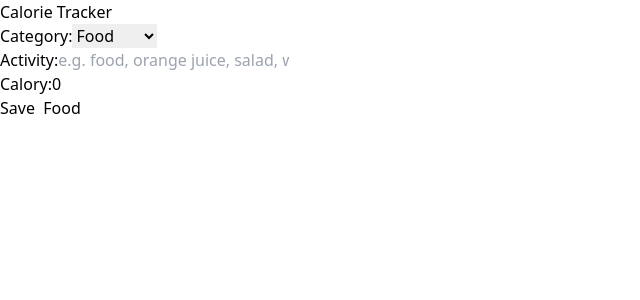
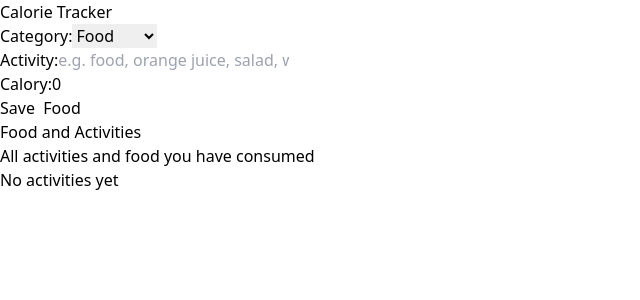
Before and after one commit to FernandoInfanzon/calories_tracker, a React (Vite) app: page / in a window 1280 px wide. Shown: the top 300 px of the page, without its empty margins (0-640 px from the left). Built offline with nearby package versions, Linux system fonts and the light colour scheme.

Commit message:
Render activities

```diff
--- a/src/App.tsx
+++ b/src/App.tsx
@@ -1,6 +1,7 @@
 import { useReducer } from 'react'
 import Form from './components/Form'
 import {activityReducer, initialState} from './reducers/activity-reducer'
+import ActivityList from './components/ActivityList';
 
 function App() {
   const [state, dispatch] = useReducer(activityReducer, initialState)
@@ -17,6 +18,9 @@
           <Form dispatch={dispatch} />
         </div>
       </section>
+      <section className='p-10 mx-auto max-w-4xl'>
+        <ActivityList activities={state.activities}/>
+      </section>
     </>
   )
 }
--- /dev/null
+++ b/src/components/ActivityList.tsx
@@ -0,0 +1,39 @@
+import {Activity} from "../types";
+
+type ActivityListProps = {
+    activities: Activity[]
+}
+
+export default function ActivityList({activities}:ActivityListProps)  {
+  return (
+    <>
+        <h2 className="text-4xl font-bold text-slate-600 text-center">Food and Activities</h2>
+        <p className="text-center text-slate-500">
+            All activities and food you have consumed
+        </p>
+        {
+            activities.length === 0 && <p className="text-center text-slate-500">No activities yet</p>
+        }
+        {
+            activities.map( (activity) => (
+                <div key={activity.id} className="px-5 py-10 bg-white mt-5 flex justify-between">
+                    <div className="space-y-2 relative">
+                        <p>
+                            {activity.category}
+                        </p>
+                        <p className="text-2xl font-bold pt-5">
+                            {activity.name}
+                        </p>
+                        <p className="font-black text-4xl text-lime-500">
+                            <span>{activity.calories}</span>
+                        </p>
+                    </div>
+                    <div>
+
+                    </div>
+                </div>
+            ))
+        }
+    </>
+  )
+}
```
